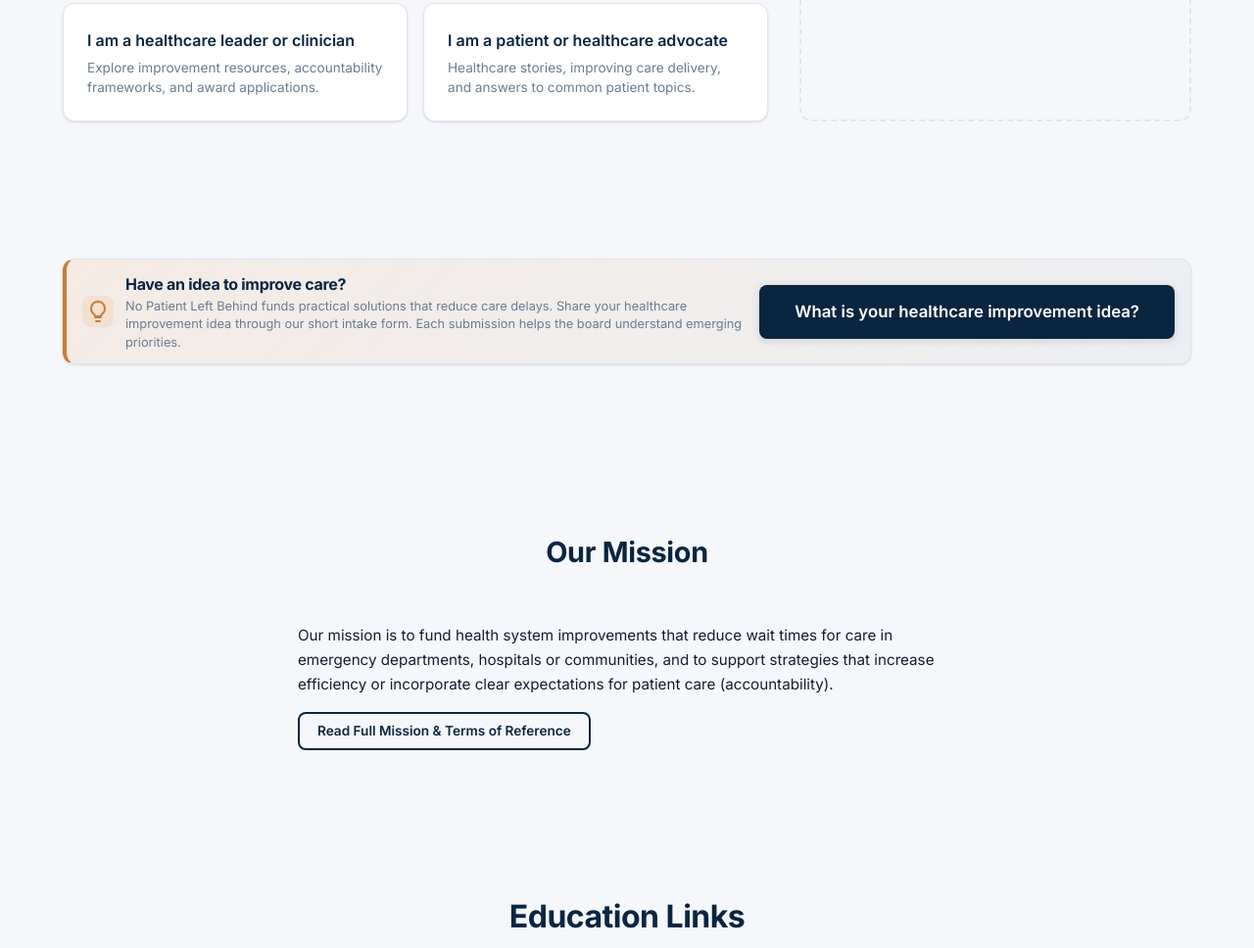
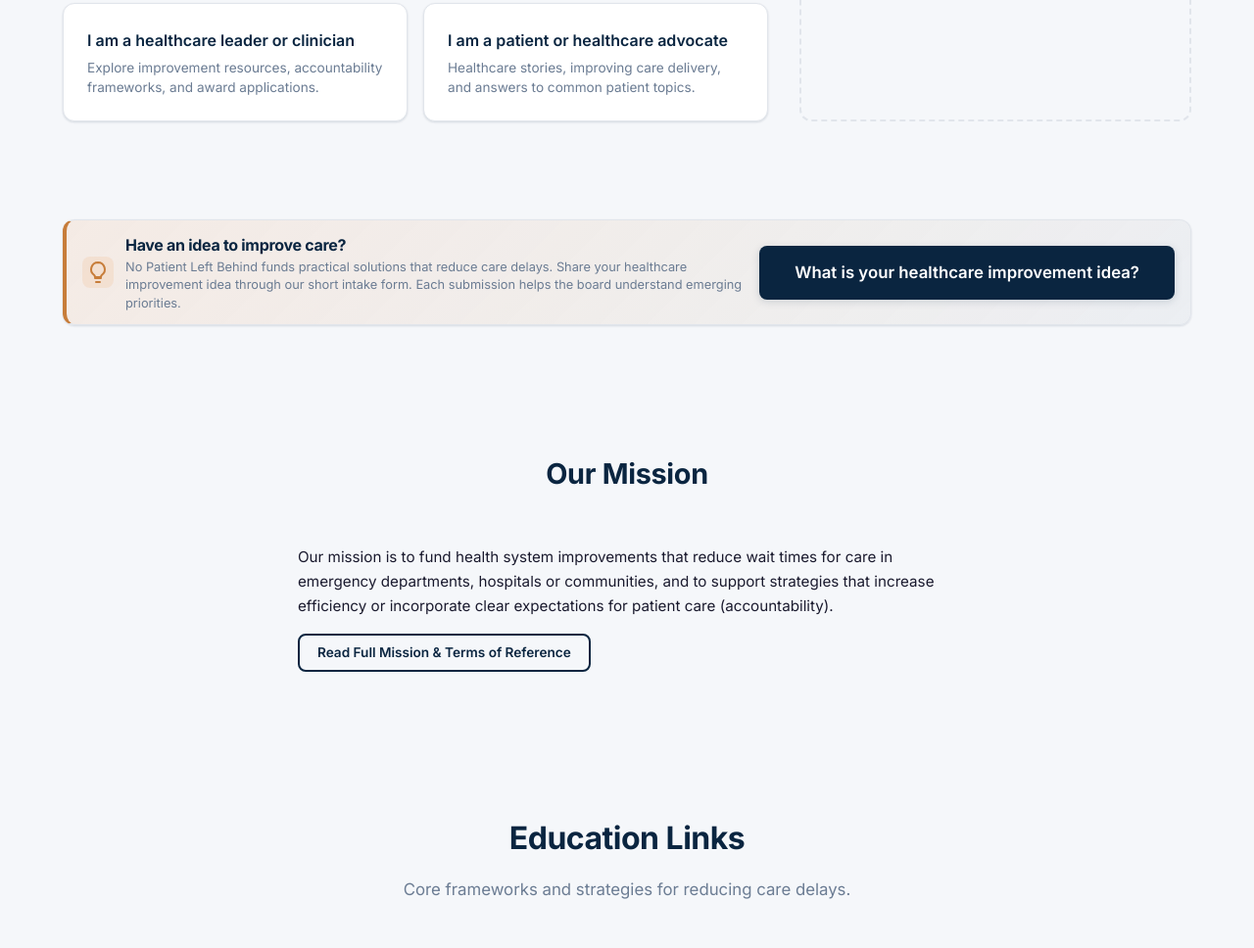
Before and after one commit to Ahuge/sherry-site, a website: page index.html in a window 1280 px wide. Shown: the part 792-1760 px from the top of the page at 98% size. Drawn offline with Linux system fonts and the light colour scheme.

Commit message:
Tighten spacing around the homepage idea banner
The banner section used the default .section padding (64px top and bottom),
which stacked with the neighboring sections' padding and left a large empty
gap above and below the banner. Reduced to 24px so it sits comfortably
between the home grid and the mission section.

```diff
--- a/index.html
+++ b/index.html
@@ -79,7 +79,7 @@
 
     <!-- ─── Share Your Idea CTA ─── -->
     <!-- TODO: replace IDEA_FORM_URL with the real Google Form link when it is created -->
-    <section class="section">
+    <section class="section" style="padding-top:24px;padding-bottom:24px">
       <div class="container">
         <div class="idea-banner">
           <span class="idea-banner-icon"><svg viewBox="0 0 24 24" fill="none" stroke="currentColor" stroke-width="2" stroke-linecap="round" stroke-linejoin="round" width="24" height="24"><path d="M9 18h6"/><path d="M10 22h4"/><path d="M12 2a7 7 0 0 0-4 12.7c.6.5 1 1.4 1 2.3h6c0-.9.4-1.8 1-2.3A7 7 0 0 0 12 2z"/></svg></span>
```
